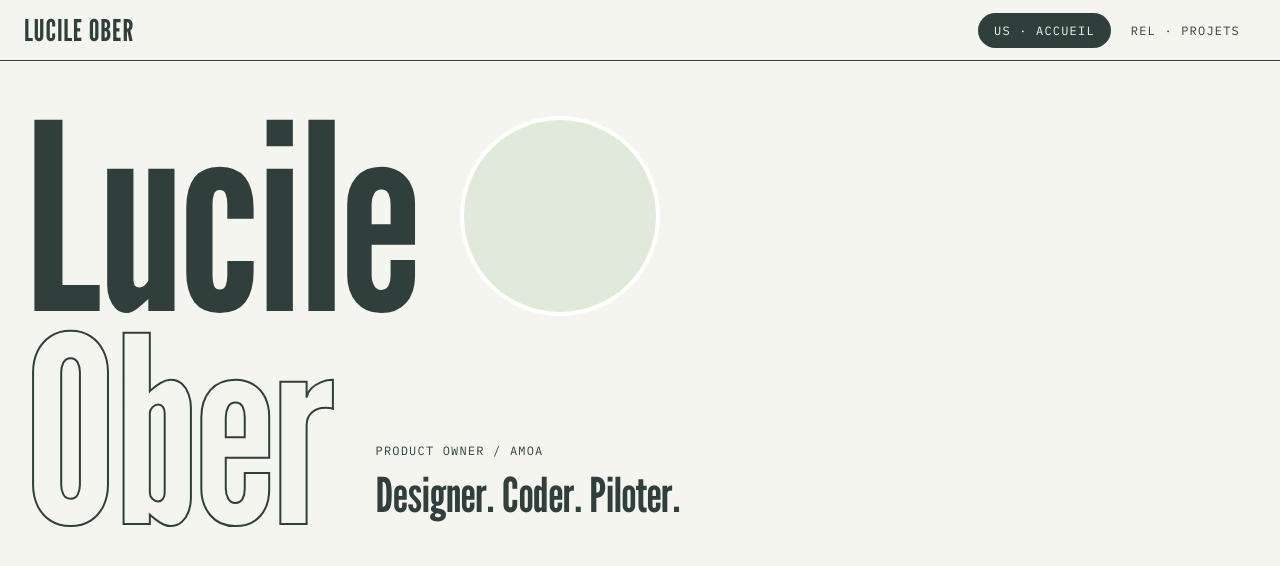
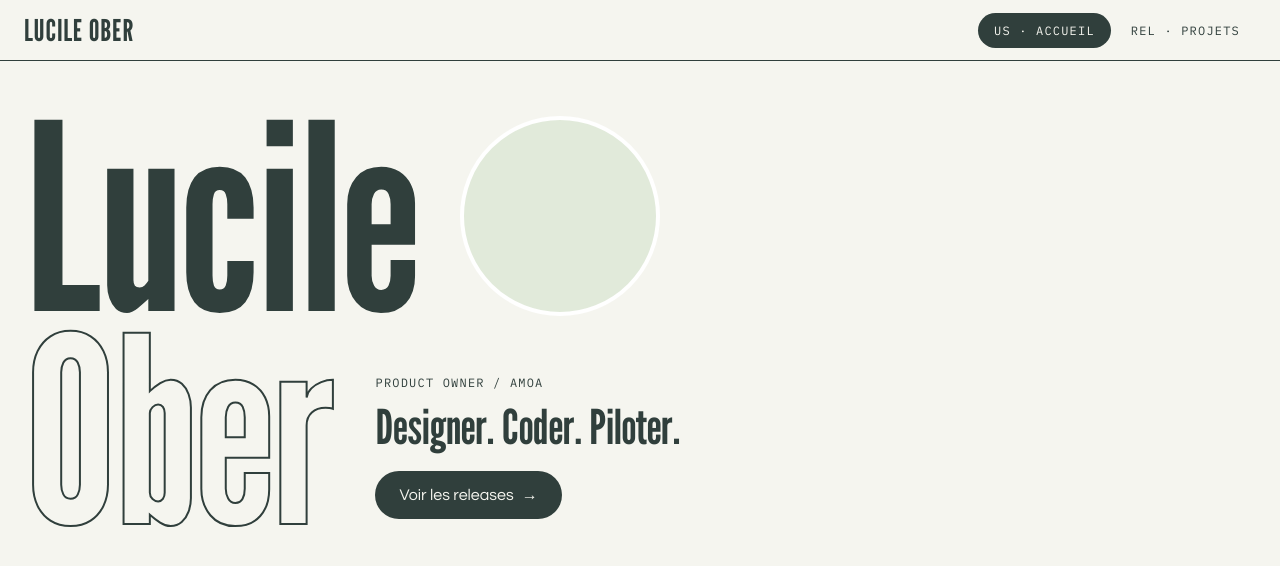
Before and after one commit to LucileOber01/my-portfolio, a React (Vite) app: page /#/ in a window 1280 px wide. Shown: the top 566 px of the page. Built offline with nearby package versions, Linux system fonts and the light colour scheme.

Commit message:
Add hero call-to-action button

```diff
--- a/src/pages/Accueil.jsx
+++ b/src/pages/Accueil.jsx
@@ -1,3 +1,4 @@
+import { Link } from 'react-router'
 function Accueil() {
   return (
     <section aria-labelledby="hero-titre" className="mx-auto max-w-7xl px-6 pt-12 pb-16">
@@ -14,9 +15,15 @@ function Accueil() {
         <span aria-hidden="true" className="font-display text-[128px] leading-[0.82] text-transparent [-webkit-text-stroke:2px_var(--color-ink)] md:text-[260px]">
           Ober
         </span>
-        <div className="flex flex-col gap-3 pb-4">
+               <div className="flex flex-col gap-3 pb-4">
           <p className="font-mono text-xs uppercase tracking-widest">Product Owner / AMOA</p>
           <p className="font-display text-4xl md:text-5xl">Designer. Coder. Piloter.</p>
+          <Link
+            to="/projets"
+            className="mt-2 inline-flex min-h-12 items-center gap-2 self-start rounded-full bg-ink px-6 text-cream hover:bg-ink/85"
+          >
+            Voir les releases <span aria-hidden="true">→</span>
+          </Link>
         </div>
       </div>
     </section>
```
